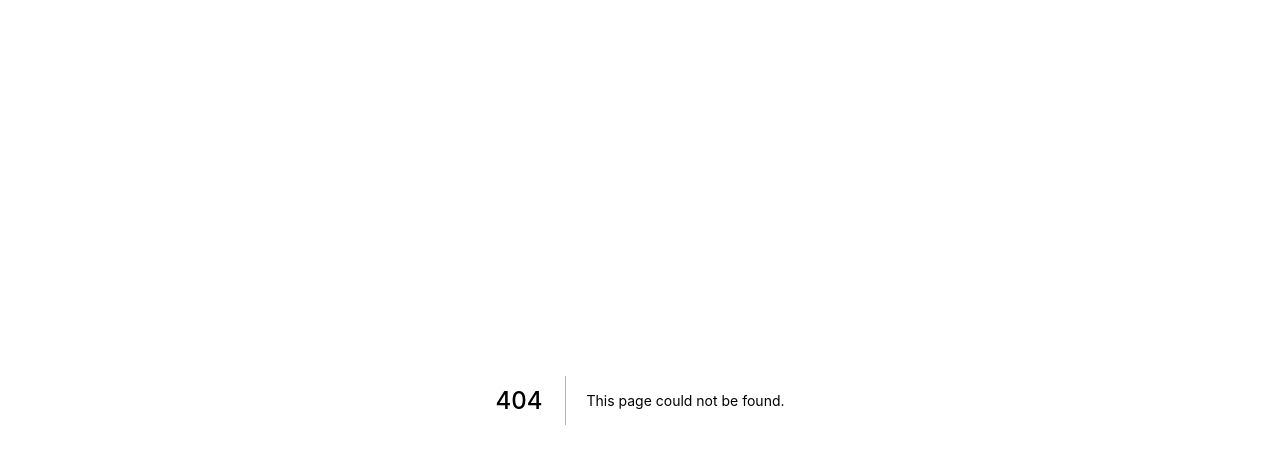
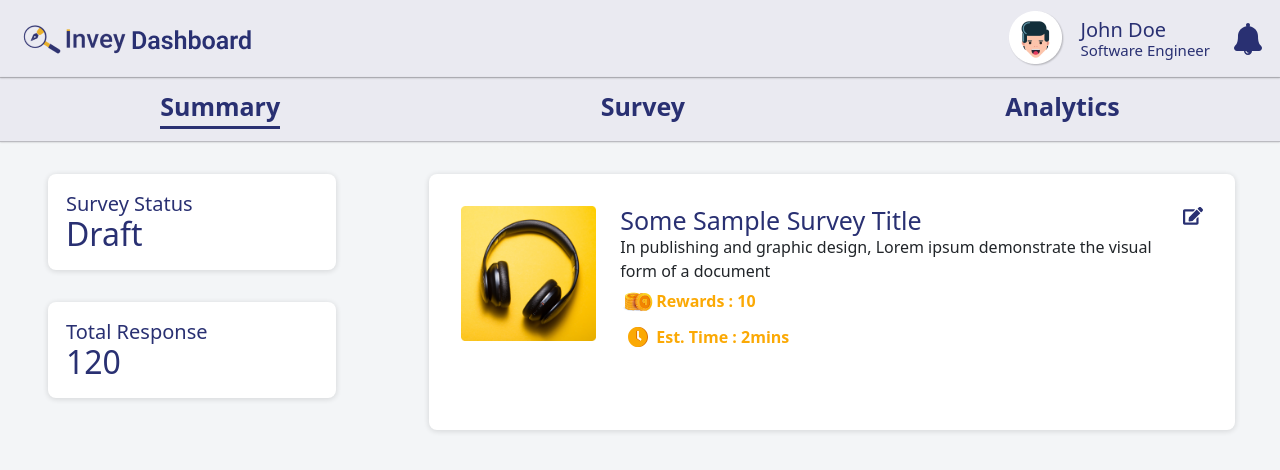
Before and after one commit to findit-omae-wa-mou-shindeiru/Invey, a Next.js app: page /form/summary in a window 1280 px wide. Before the commit this address had no page. Shown: the top 470 px of the page. Built offline with nearby package versions, Linux system fonts and the light colour scheme.

Commit message:
feat: add form layout and summary page

```diff
--- /dev/null
+++ b/src/components/form/shared/form-nav/index.module.css
@@ -0,0 +1,27 @@
+.container {
+  background: #EAEAF1;
+}
+
+.topLeftContainer,
+.topRightContainer {
+  margin: 10px 18px;
+}
+
+.topContainer,
+.bottomContainer {
+  border-bottom: 1px solid rgba(0, 0, 0, 0.2);
+  box-shadow: 0px 0px 2px rgba(0, 0, 0, 0.25);
+}
+
+.navItem {
+  font-weight: 600;
+  font-size: calc(17px + 0.5rem);
+  line-height: calc(21px + 0.5rem);
+  color: #293072;
+  padding: calc(6px + 0.5rem) 0 calc(12px + 0.5rem);
+}
+
+.navItemActive > a {
+  padding-bottom: 3px;
+  border-bottom: 3px solid #293072;
+}
--- /dev/null
+++ b/src/components/form/shared/form-nav/index.tsx
@@ -0,0 +1,68 @@
+import Link from 'next/link';
+import { useRouter } from 'next/router';
+import styles from './index.module.css';
+import { UserInfo } from 'components';
+
+const FormNav = () => {
+  const navItems = [
+    {
+      label: 'Summary',
+      link: '/form/summary',
+    },
+    {
+      label: 'Survey',
+      link: '/form/survey',
+    },
+    {
+      label: 'Analytics',
+      link: '/form/analytics',
+    },
+  ];
+
+  const router = useRouter();
+
+  return (
+    <div className={styles.container}>
+      <div
+        className={
+          styles.topContainer +
+          ' d-flex justify-content-between align-items-center'
+        }
+      >
+        <div className={styles.topLeftContainer}>
+          <img src="/logo-white.png" alt="logo" />
+        </div>
+        <div className={styles.topRightContainer}>
+          <UserInfo />
+        </div>
+      </div>
+      <div
+        className={
+          styles.bottomContainer +
+          ' d-flex justify-content-around align-items-center'
+        }
+      >
+        {navItems.map((item) => {
+          return (
+            <div
+              key={item.link}
+              className={
+                styles.navItem +
+                ' ' +
+                (router.pathname === item.link
+                  ? styles.navItemActive
+                  : '')
+              }
+            >
+              <Link href={item.link}>
+                <a>{item.label}</a>
+              </Link>
+            </div>
+          );
+        })}
+      </div>
+    </div>
+  );
+};
+
+export default FormNav;
--- a/src/components/index.tsx
+++ b/src/components/index.tsx
@@ -7,6 +7,7 @@ import SurveyBox from './dashboard/shared/survey-box';
 import UserInfo from "./shared/user-info";
 import SurveyChart from './dashboard/manage/survey-chart';
 import StatsSummary from './dashboard/manage/stats-summary';
+import FormNav from './form/shared/form-nav';
 
 export {
   Navbar,
@@ -18,4 +19,5 @@ export {
   UserInfo,
   SurveyChart,
   StatsSummary,
+  FormNav,
 };
--- /dev/null
+++ b/src/layout/form/index.module.css
@@ -0,0 +1,3 @@
+.container {
+  background: #f3f5f7;
+}
--- /dev/null
+++ b/src/layout/form/index.tsx
@@ -0,0 +1,17 @@
+import styles from './index.module.css';
+import { FormNav } from 'components';
+
+const Form = ({
+  children,
+}: {
+  children: JSX.Element;
+}) => {
+  return (
+    <div className={styles.container + ' page'}>
+      <FormNav />
+      <div>{children}</div>
+    </div>
+  );
+};
+
+export default Form;
--- a/src/layout/index.tsx
+++ b/src/layout/index.tsx
@@ -1,4 +1,5 @@
 import Auth from './auth';
 import Dashboard from "./dashboard"
+import Form from './form';
 
-export { Auth, Dashboard };
+export { Auth, Dashboard, Form };
--- /dev/null
+++ b/src/pages/fill-form/[id].tsx
@@ -0,0 +1,15 @@
+import { useRouter } from 'next/router'
+
+const FillFormDetail = () => {
+  const router = useRouter()
+  const { id } = router.query
+
+  return (
+    <div>
+      <h1>Fill Form Detail</h1>
+      <h2>ID: {id}</h2>
+    </div>
+  );
+}
+
+export default FillFormDetail;
--- /dev/null
+++ b/src/pages/form/summary.tsx
@@ -0,0 +1,127 @@
+import Link from 'next/link';
+import { Form } from 'layout';
+import styles from 'styles/form/summary.module.css';
+
+const getStatusText = (status: string) => {
+  switch (status) {
+    case 'DRAFT':
+      return 'Draft';
+    case 'COMPLETED':
+      return 'Completed';
+  }
+};
+
+const Summary = () => {
+  const data = {
+    surveyId: '123',
+    surveyStatus: 'DRAFT',
+    totalResponse: 120,
+    title: 'Some Sample Survey Title',
+    description:
+      'In publishing and graphic design, Lorem ipsum demonstrate the visual form of a document',
+    rewards: 10,
+    estTime: '2mins',
+  };
+
+  return (
+    <Form>
+      <div
+        className={styles.container + ' d-flex'}
+      >
+        <div
+          className={
+            styles.leftContainer +
+            ' d-flex flex-column align-items-center'
+          }
+        >
+          <div className={styles.statusContainer}>
+            <h1>Survey Status</h1>
+            <h2>
+              {getStatusText(data.surveyStatus)}
+            </h2>
+          </div>
+          <div
+            className={
+              styles.totalResponseContainer
+            }
+          >
+            <h1>Total Response</h1>
+            <h2>{data.totalResponse}</h2>
+          </div>
+        </div>
+        <div
+          className={
+            styles.rightContainer +
+            ' d-flex flex-column align-items-center'
+          }
+        >
+          <div
+            className={
+              styles.formContainer + ' d-flex'
+            }
+          >
+            <div className={styles.imgContainer}>
+              <img
+                src="/mock-survey-icon.png"
+                alt="survey icon"
+              />
+            </div>
+            <div className={styles.infoContainer}>
+              <h1>{data.title}</h1>
+              <p>{data.description}</p>
+              <div className={styles.stats}>
+                <div
+                  className={
+                    styles.rewards +
+                    ' d-flex align-items-center'
+                  }
+                >
+                  <div
+                    className={
+                      styles.rewardsIconContainer
+                    }
+                  >
+                    <img
+                      src="/rewards.svg"
+                      alt="rewards"
+                    />
+                  </div>
+                  <div>{`Rewards\t: ${data.rewards}`}</div>
+                </div>
+                <div
+                  className={
+                    styles.estTime +
+                    ' d-flex align-items-center'
+                  }
+                >
+                  <div
+                    className={
+                      styles.estTimeIconContainer
+                    }
+                  >
+                    <img
+                      src="/est-time.svg"
+                      alt="est time"
+                    />
+                  </div>
+                  <div>{`Est. Time\t: ${data.estTime}`}</div>
+                </div>
+              </div>
+            </div>
+            <div className={styles.editContainer}>
+              <Link href={`/fill-form/${data.surveyId}`}>
+                <a>
+                  <div className={styles.editIconContainer}>
+                    <img src="/edit-icon.svg" alt="edit btn" />
+                  </div>
+                </a>
+              </Link>
+            </div>
+          </div>
+        </div>
+      </div>
+    </Form>
+  );
+};
+
+export default Summary;
--- /dev/null
+++ b/src/styles/form/summary.module.css
@@ -0,0 +1,89 @@
+.container {
+  padding: 2rem 0;
+}
+
+.leftContainer {
+  width: 30%;
+}
+
+.rightContainer {
+  width: 70%;
+}
+
+.statusContainer,
+.totalResponseContainer {
+  background-color: #fff;
+  margin: 0 0 2rem;
+  padding: calc(10px + 0.5rem);
+  width: 75%;
+  box-shadow: 0px 1px 5px 1px rgba(0, 0, 0, 0.1);
+  border-radius: 8px;
+}
+
+.statusContainer > h1,
+.totalResponseContainer > h1 {
+  font-weight: 400;
+  font-size: calc(12px + 0.5rem);
+  line-height: calc(16px + 0.5rem);
+  color: #293072;
+}
+
+.statusContainer > h2,
+.totalResponseContainer > h2 {
+  font-weight: 300;
+  font-size: calc(16px + 1rem);
+  line-height: calc(20px + 1rem);
+  color: #293072;
+}
+
+.formContainer {
+  width: 90%;
+  height: 100%;
+  background-color: #fff;
+  padding: 2rem;
+  box-shadow: 0px 1px 5px 1px rgba(0, 0, 0, 0.1);
+  border-radius: 8px;
+}
+
+.infoContainer {
+  margin-left: 1.5rem;
+}
+
+.infoContainer > h1 {
+  font-weight: 500;
+  font-size: calc(17px + 0.5rem);
+  line-height: calc(21px + 0.5rem);
+  color: #293072;
+}
+
+.stats {
+  font-style: normal;
+  font-weight: 600;
+  font-size: 1rem;
+  line-height: 1.125rem;
+
+  color: #fba905;
+}
+
+.rewardsIconContainer,
+.estTimeIconContainer {
+  width: 2.25rem;
+  height: 2.25rem;
+  display: flex;
+  justify-content: center;
+  align-items: center;
+}
+
+.estTimeIconContainer {
+  padding: 0.5rem;
+}
+
+.editIconContainer {
+  width: 20px;
+  height: 20px;
+}
+
+.editIconContainer > img {
+  width: 100%;
+  height: 100%;
+}
```
Also changed, not shown: public/edit-icon.svg (added).
